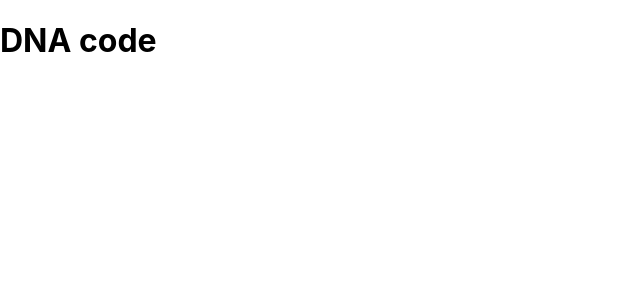
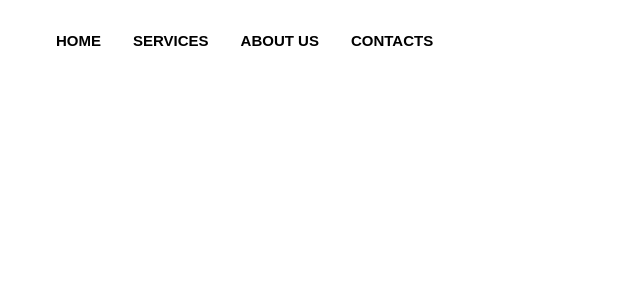
Before and after one commit to emrulovd/dna-portfolio-app-frontend, a React (Create React App) app: page / in a window 1280 px wide. Shown: the top 300 px of the page, without its empty margins (0-640 px from the left). Built offline with nearby package versions, Linux system fonts and the light colour scheme.

Commit message:
Modifications 29/06/2021: Adding new folder structure

```diff
--- a/src/App.js
+++ b/src/App.js
@@ -1,10 +1,13 @@
+import React, { Fragment } from 'react';
+
 import './App.css';
+import Header from './components/Layout/Navigation/Header';
 
 function App() {
   return (
-    <div>
-        <h1>DNA code</h1>
-    </div>
+    <Fragment>
+      <Header/>
+    </Fragment>
   );
 }
 
--- /dev/null
+++ b/src/components/Layout/Navigation/Header.js
@@ -0,0 +1,28 @@
+import React, {useState} from 'react';
+
+import classes from './Header.module.css'
+import NavigationItems from './NavigationItems/NavigationItems';
+
+const Header = () => {
+    const [navbarStatus, setNavbarStatus] = useState(false);
+
+    const changeNavabarStatus = () => {
+        if(window.scrollY >= 80){
+            setNavbarStatus(true);
+        }else{
+            setNavbarStatus(false);
+        }
+    }
+
+    window.addEventListener('scroll', changeNavabarStatus);
+
+    return(
+        <header className={ navbarStatus ? classes.Active : classes.Deactive}>
+            <nav>
+                <NavigationItems/>
+            </nav>
+        </header>
+    )
+}
+
+export default Header;
--- /dev/null
+++ b/src/components/Layout/Navigation/Header.module.css
@@ -0,0 +1,21 @@
+.Deactive{
+    transition: all 1s;
+    height: 60px;
+    width: 100%;
+    position: fixed;
+    background: transparent;
+    display: flex;
+    z-index: 20;
+    color: #000;
+}
+
+.Active{
+    transition: all 1s;
+    height: 60px;
+    width: 100%;
+    position: fixed;
+    background: #000;
+    display: flex;
+    color: #fff;
+    z-index: 20;
+}
--- /dev/null
+++ b/src/components/Layout/Navigation/NavigationItems/NavigationItems.js
@@ -0,0 +1,36 @@
+import React, { useState } from 'react';
+
+import classes from './NavigationItems.module.css'
+
+const NavigationItems = () => {
+    const [navItemStatus, setNavItemStatus] = useState(false);
+
+    const changeNavItemStatus = () => {
+        if(window.scrollY >= 80){
+            setNavItemStatus(true);
+        }else{
+            setNavItemStatus(false);
+        }
+    }
+
+    window.addEventListener('scroll', changeNavItemStatus);
+
+    return(
+        <ul className={classes.NavigationItems}>
+            <li className={navItemStatus? classes.ActiveNavigationItem : classes.DeactiveNavigationItem}>
+                <a href="/">Home</a>
+            </li>
+            <li className={navItemStatus? classes.ActiveNavigationItem : classes.DeactiveNavigationItem}>
+                <a href="/">Services</a>
+            </li>
+            <li className={ navItemStatus? classes.ActiveNavigationItem : classes.DeactiveNavigationItem}>
+                <a href="/">About us</a>
+            </li>
+            <li className={navItemStatus? classes.ActiveNavigationItem : classes.DeactiveNavigationItem}>
+                <a href="/">Contacts</a>
+            </li>
+        </ul>
+    )
+}
+
+export default NavigationItems;
--- /dev/null
+++ b/src/components/Layout/Navigation/NavigationItems/NavigationItems.module.css
@@ -0,0 +1,79 @@
+.NavigationItems{
+    list-style: none;
+    display: flex;
+    align-items: center;
+    height: 100%;
+    width: 100%;
+    position: relative;
+}
+
+.DeactiveNavigationItem{
+    margin: 0;
+    box-sizing: border-box;
+    display: flex;
+    height: 100%;
+    align-items: center;
+}
+
+.DeactiveNavigationItem a{
+    transition: all 1s;
+    text-decoration: none;
+    color: #000;
+    height: 100%;
+    padding: 16px;
+    font-size: 15px;
+    font-family: 'Noto Sans TC', sans-serif;
+    text-transform: uppercase;
+    border-bottom: 4px solid transparent;
+    box-sizing: border-box;
+    display: flex;
+    font-weight: bold;
+}
+
+
+.DeactiveNavigationItem a:hover,
+.DeactiveNavigationItem a:active,
+.DeactiveNavigationItem a.active{
+    transition: 0.3s;
+    /* border-radius: 32px;
+    border-bottom: 4px solid #10C9C3;
+    color: #10C9C3;
+    text-decoration: none; */
+}
+
+
+
+
+
+.ActiveNavigationItem{
+    margin: 0;
+    box-sizing: border-box;
+    display: flex;
+    height: 100%;
+    align-items: center;
+}
+
+.ActiveNavigationItem a{
+   transition: all 1s;
+    text-decoration: none;
+    color: #000;
+    height: 100%;
+    padding: 16px;
+    font-size: 15px;
+    font-family: 'Noto Sans TC', sans-serif;
+    text-transform: uppercase;
+    border-bottom: 4px solid transparent;
+    box-sizing: border-box;
+    display: flex;
+    font-weight: bold;
+}
+
+.ActiveNavigationItem a:hover,
+.ActiveNavigationItem a:active,
+.ActiveNavigationItem a.active{
+    transition: 0.3s;
+    /* border-radius: 32px;
+    border-bottom: 4px solid #10C9C3;
+    color: #10C9C3;
+    text-decoration: none; */
+}
```
Also changed, not shown: assets/logo/dna-black-logo-symbol.png (added), assets/logo/dna-code-symbol.png (added), src/components/Layout/Header.js (deleted).
